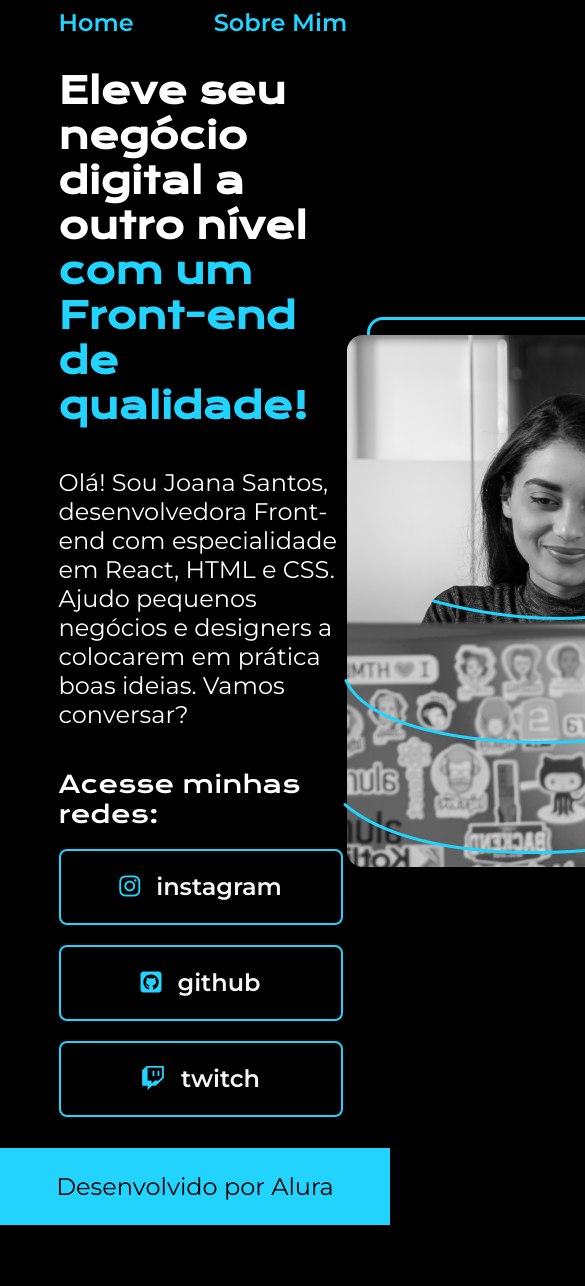
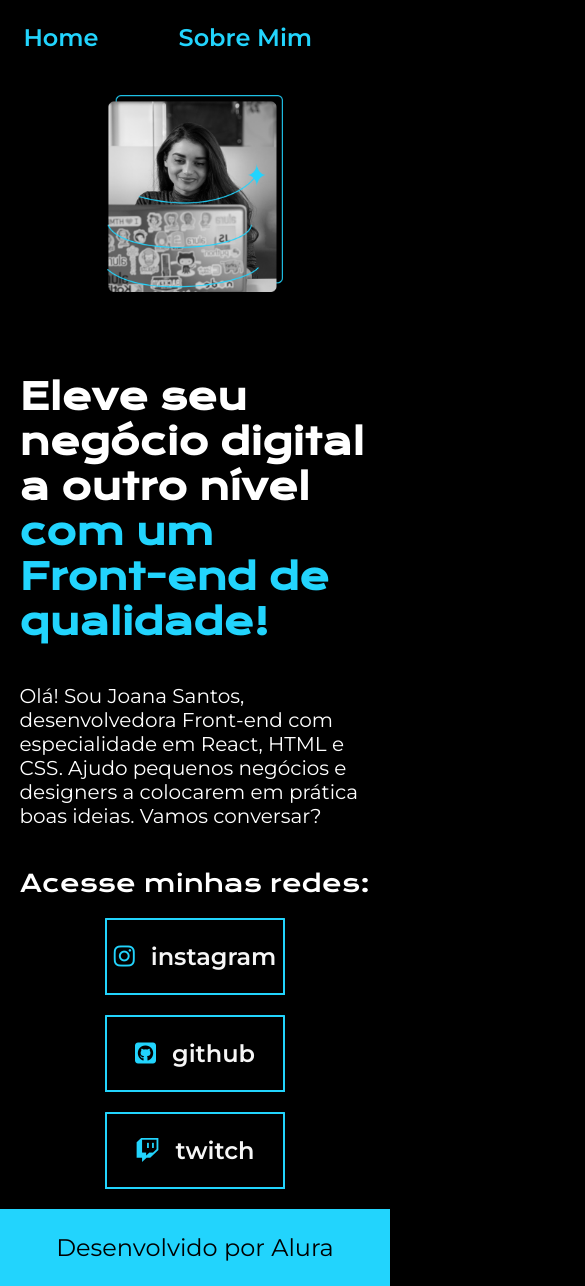
Before and after one commit to mariakrishna/pdgb-week1-html-css, a plain HTML site: page index.html in a window 390 px wide. Shown: the top 1286 px of the page, 585 px wide, since content can reach past the window. Before the commit the page ends 1225 px from the top, so only its background shows below. Drawn offline with nearby package versions, Linux system fonts and the light colour scheme.

Commit message:
aplicando responsividade

```diff
--- a/index.html
+++ b/index.html
@@ -24,7 +24,7 @@
             <a class="presentation__content__links__link" href="https://www.twitch.tv/"><i class="fa-brands fa-twitch"></i>twitch</a>
         </div>
     </section>
-        <img src="./imagem.png" alt="foto da joana programando">
+        <img class="presentation__img" src="./imagem.png" alt="foto da joana programando">
     </main>
     <footer>
     <p>Desenvolvido por Alura</p>
--- a/style.css
+++ b/style.css
@@ -17,11 +17,11 @@ header {
 
 nav {
     display: flex;
-    gap: 80px;
+    gap: 5rem;
 }
 
 nav a {
-    font-size: 24px;
+    font-size: 1.5rem;
     font-family: 'Montserrat', sans-serif;
     color: #22D4FD;
     font-weight: 600;
@@ -32,27 +32,28 @@ nav a {
     align-items: center;
     justify-content: space-between;
     padding: 8% 15%;
+    gap: 5.125rem;
 }
 
 .presentation__content {
-    width: 615px;
+    width: 50%;
     display: flex;
     flex-direction: column;
-    gap: 40px;
+    gap: 2.5rem;
 }
 
 .presentation__content p {
-    font-size: 24px;
+    font-size: 1.25rem;
     font-family: 'Montserrat', sans-serif;
 }
 
 .presentation__content h1 {
-    font-size: 36px;
+    font-size: 2.25rem;
     font-family: 'Krona one', sans-serif;
 }
 
 .presentation__content h2 {
-    font-size: 24px;
+    font-size: 1.5rem;
     font-family: 'Krona one', sans-serif;
 }
 .blue-highlight {
@@ -62,31 +63,31 @@ nav a {
 .presentation__content_subtitle {
     font-family: 'Krona One', sans-serif;
     font-weight: 400;
-    font-size: 24px;
+    font-size: 1.5rem;
 }
 .presentation__content__links {
     display: flex;
     flex-direction: column;
     align-items: center;
     justify-content: space-between;
-    gap: 20px;
+    gap: 1.25rem;
 }
 
 .presentation__content__links__link {
     display: flex;
     align-items: baseline;
     justify-content: center;
-    gap: 16PX;
+    gap: 1rem;
     color: #f6f6f6;
-    border: 2px #22D4FD solid;
+    border: .125rem #22D4FD solid;
     font-family: 'Montserrat', sans-serif;
     font-weight: 600;
-    font-size: 24px;
+    font-size: 1.5rem;
     text-align: center;
     text-decoration: none;
-    width: 280px;
-    border-radius: 8px;
-    padding: 21.5px 0 ;
+    width: 50%;
+    border-radius: 0.03125rem;
+    padding: 1.375rem 0 ;
 }
 
 .presentation__content__links__link:hover {
@@ -97,16 +98,37 @@ nav a {
     color: #22D4FD;
 }
 
+.presentation__img {
+    width: 50%;
+}
+
 footer {
     display: flex;
     background-color: #22D4FD;
-    padding: 24px;
+    padding: 1.5rem;
     align-items: center;
     justify-content: center;
 }
 
 footer p {
-    font-size: 24px;
+    font-size: 1.5rem;
     font-family: 'Montserrat', sans-serif;
     color: #000;
 }
+
+@media (max-width: 1200px) {
+    header {
+        padding: 6%;
+    }
+
+    .presentation {
+        flex-direction: column-reverse;
+        font-size: 1.25rem;
+        padding: 5%;
+    }
+
+    .presentation__content {
+        justify-content: center;
+        width: auto;
+    }
+}
```
